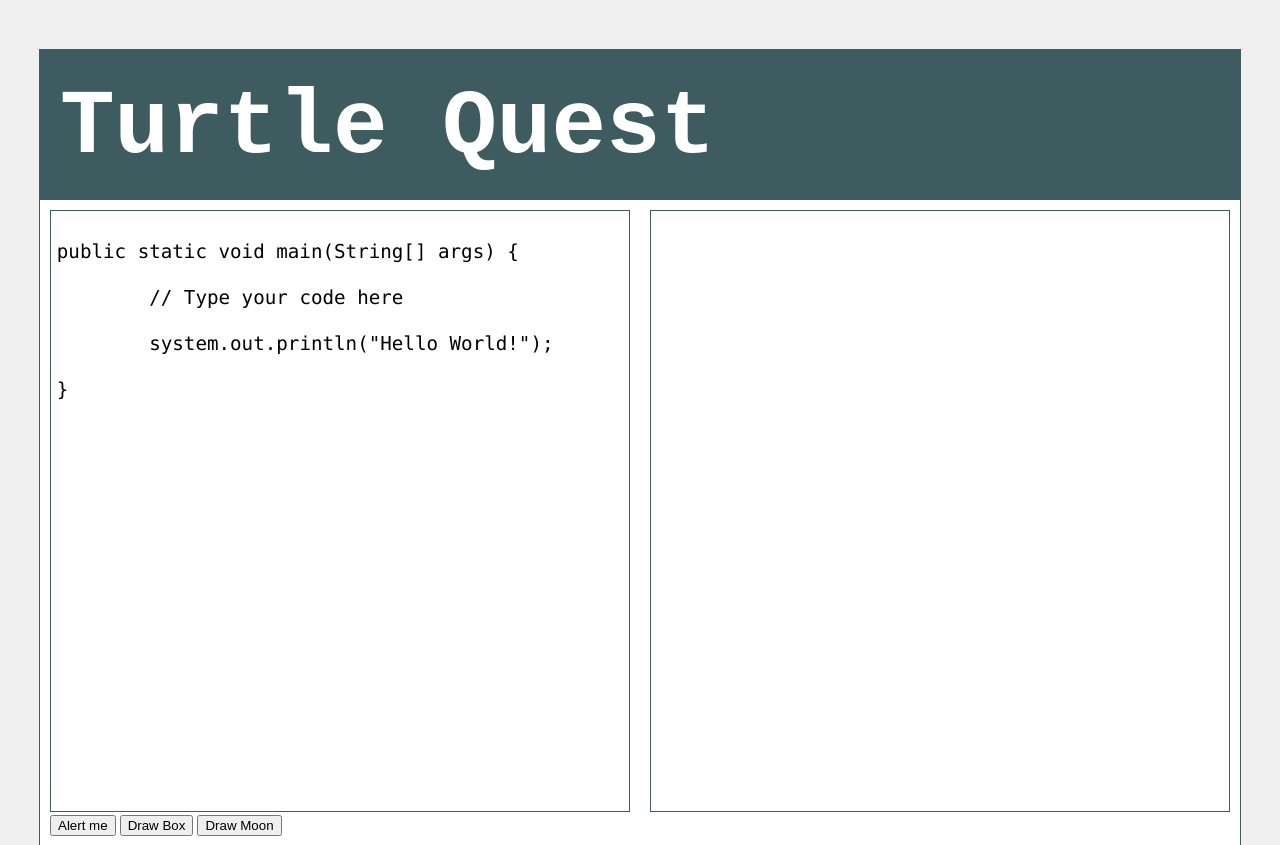
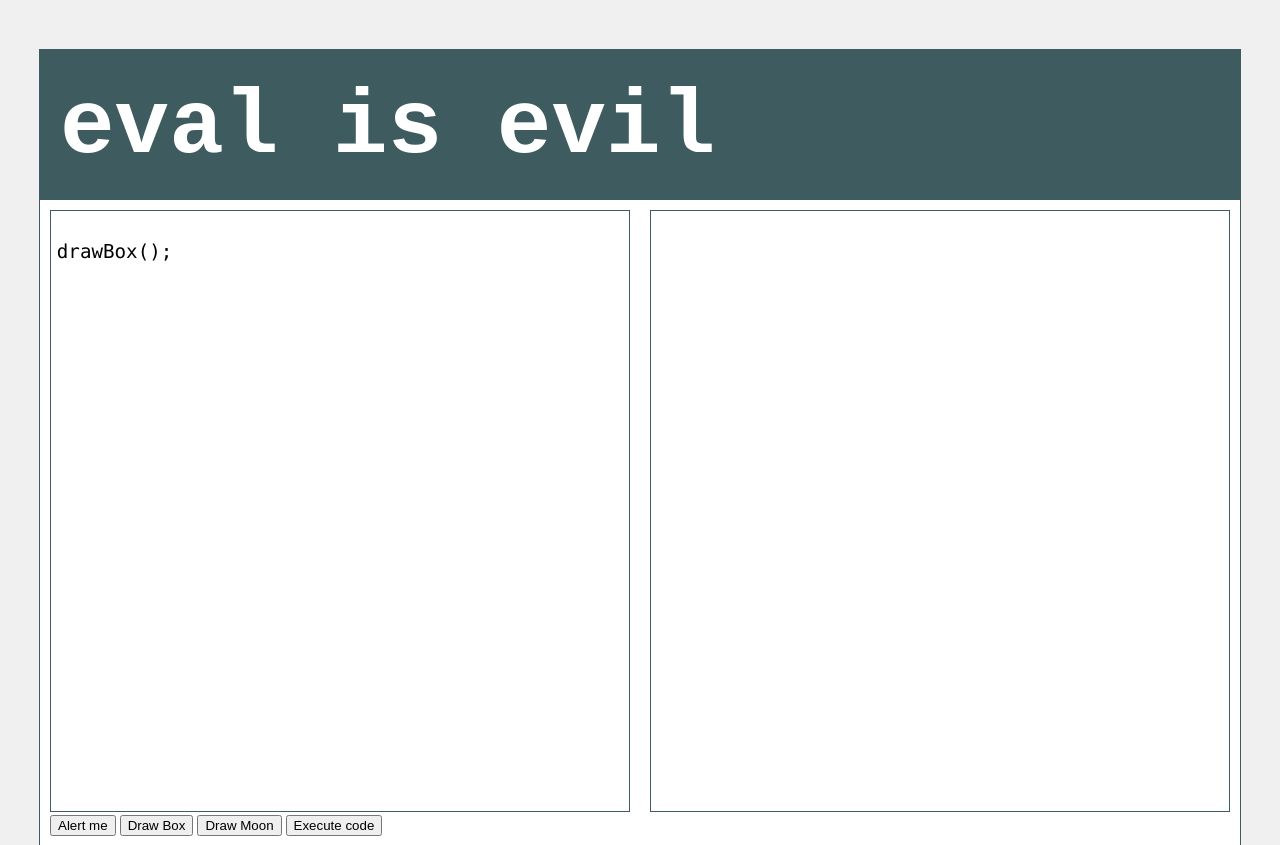
Before and after one commit to digli/turtlequest, a plain HTML site: page index.html in a window 1280 px wide. Drawn offline with Linux system fonts and the light colour scheme.

Commit message:
eval is evil

```diff
--- a/index.html
+++ b/index.html
@@ -18,22 +18,16 @@
 
 
 		<div class="header">
-			<h1><code>Turtle Quest</code></h1>
+			<h1><code>eval is evil</code></h1>
 		</div>
 
 
 		<div class="main">
 
 			<div class="sub">
-				<textarea spellcheck="false" rows="20" cols="50" class="input" onfocus="">
+				<textarea id="code" spellcheck="false" rows="20" cols="50" class="input" onfocus="">
 
-public static void main(String[] args) {
-
-	// Type your code here
-
-	system.out.println("Hello World!");
-
-}
+drawBox();
 </textarea>
 			</div>
 
@@ -53,6 +47,8 @@ public static void main(String[] args) {
 
 				<button type="button" onclick="drawMoon()">Draw Moon</button>
 
+				<button type="button" onclick="execute()">Execute code</button>
+
 			</div>
 
 
--- a/simplewindow.js
+++ b/simplewindow.js
@@ -1,7 +1,7 @@
+
 
 // HTML Canvas Reference
 // http://www.w3schools.com/tags/ref_canvas.asp
-
 
 
 function calibrateCanvas() {
@@ -34,3 +34,16 @@ function drawMoon() {
 	paint.arc(300, 400, 100, 0, 2*Math.PI);
 	paint.stroke();
 }
+
+function execute() {
+	var paint = document.getElementById("paint").getContext("2d");
+	var code = document.getElementById('code').value;
+
+	eval(code);
+
+//	var temp = code.split(';');
+
+//	for (var i = 0; i < temp.length; i++) {
+//		eval(temp[i].trim() + ";");
+//	}
+}
```
